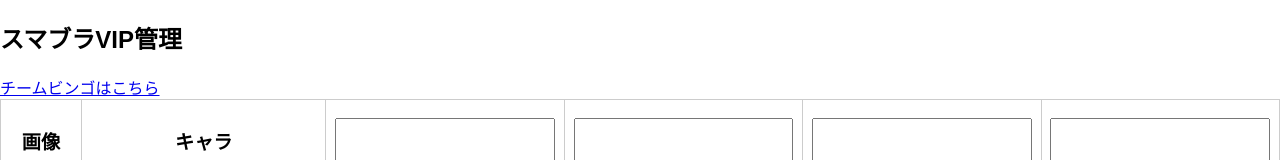
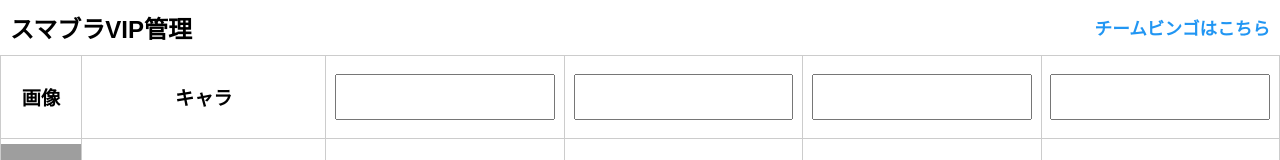
Before and after one commit to takumi-yamada0923/vip-checker, a plain HTML site: page index.html in a window 1280 px wide. Shown: the top 160 px of the page. Drawn offline with Linux system fonts and the light colour scheme; no server answers; grey boxes are pictures that could not be loaded.

Commit message:
Update index.html

```diff
--- a/index.html
+++ b/index.html
@@ -81,6 +81,30 @@
   background:#fff;
   color:#000;
 }
+
+.header {
+  display: flex;
+  justify-content: space-between;
+  align-items: center;
+  padding: 10px;
+}
+
+.header h2 {
+  margin: 0;
+}
+
+.header a {
+  font-size: 1.1em;
+  text-decoration: none;
+  color: #2196f3;
+  font-weight: bold;
+}
+
+.header a:hover {
+  text-decoration: underline;
+}
+
+
 </style>
 </head>
 
```
